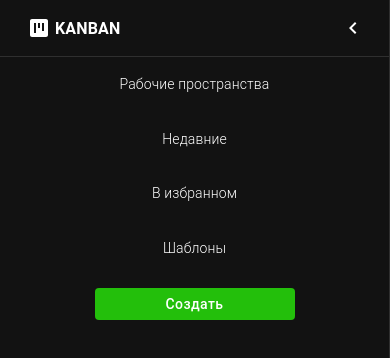
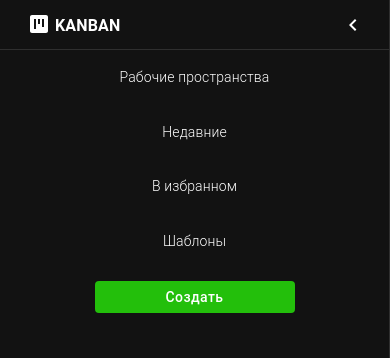
Before and after one commit to Innovavtion/kanban-board, a Next.js app: page / in a window 390 px wide. Both pictures are taken after a click on the button 51 px from the left and 25 px from the top of the page. Shown: the top 358 px of the page. Built offline with nearby package versions, Linux system fonts and the light colour scheme.

Commit message:
update: height drawer and adaptive menu

```diff
--- a/components/Navbar/NavbarDrawer.tsx
+++ b/components/Navbar/NavbarDrawer.tsx
@@ -68,7 +68,7 @@
     >
       <DrawerHeader
         sx={{
-          "@media (min-width: 600px)": {
+          "@media (min-width: 200px)": {
             minHeight: "49px",
           },
         }}
--- a/components/Navbar/NavbarDrawerAdaptiveMenu.tsx
+++ b/components/Navbar/NavbarDrawerAdaptiveMenu.tsx
@@ -82,7 +82,7 @@
     >
       <DrawerHeader
         sx={{
-          "@media (min-width: 600px)": {
+          "@media (min-width: 200px)": {
             minHeight: "49px",
           },
           display: "flex",
```
